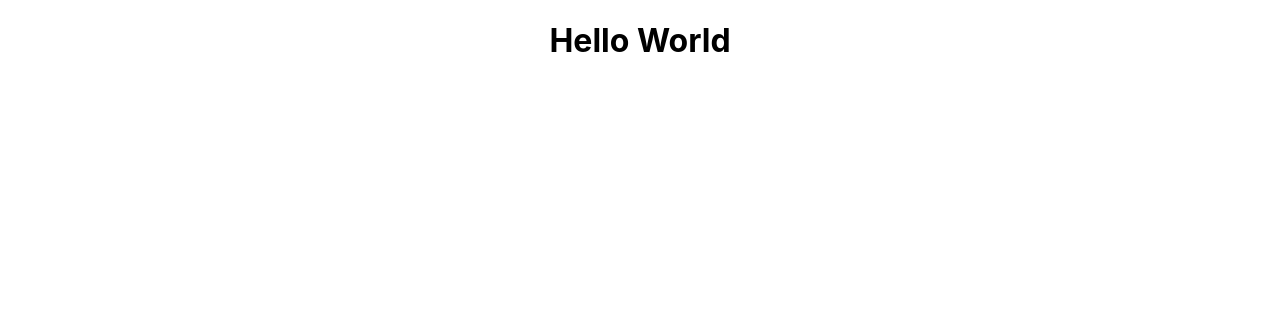
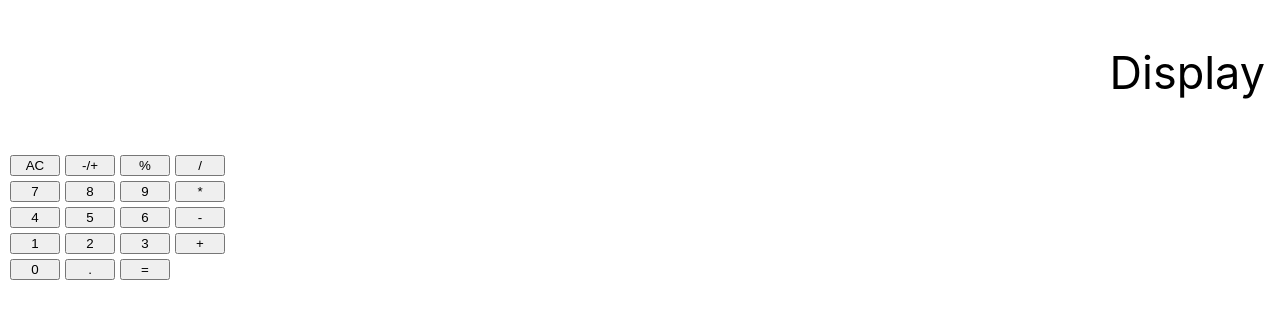
Before and after one commit to its-kumar-yash/react-calculator-app, a React (Create React App) app: page / in a window 1280 px wide. Shown: the top 318 px of the page. Built offline with nearby package versions, Linux system fonts and the light colour scheme.

Commit message:
created basic structure and added some styling

```diff
--- a/src/App.js
+++ b/src/App.js
@@ -1,9 +1,10 @@
 import './App.css';
+import Calculator from './components/Calculator';
 
 function App() {
   return (
     <div className="App">
-      <h1>Hello World</h1>
+      <Calculator />
     </div>
   );
 }
--- /dev/null
+++ b/src/components/Calculator.jsx
@@ -0,0 +1,55 @@
+import React, { useEffect, useState } from "react";
+import styles from "./Calculator.module.css"
+
+const Calculator = () => {
+
+    //calculator
+    const [inputNumber, setInputNumber] = useState(0);
+    const [displayResult, setDisplayResult] = useState(0);
+    const [isDecimal, setIsDecimal] = useState(false);
+    const [decimalCount, setDecimalCount] = useState(1);
+    const [operator, setOperator] = useState("");
+    const [calculatedResult, setCalculatedResult] = useState(0);
+
+    //re-render the app when the input is changed
+    useEffect(() => {
+        setDisplayResult(inputNumber);
+    }, [inputNumber]);
+
+    //re-render the app when the calculation is changed
+    useEffect(() => {
+        setDisplayResult(calculatedResult);
+    }, [calculatedResult]);
+
+    return <React.Fragment>
+        <div>
+            <section className={styles.monitor}>
+                <p>Display</p>
+            </section>
+            <section className={styles.calbtnContainer}>
+                <button>AC</button>
+                <button>-/+</button>
+                <button>%</button>
+                <button>/</button>
+                <button>7</button>
+                <button>8</button>
+                <button>9</button>
+                <button>*</button>
+                <button>4</button>
+                <button>5</button>
+                <button>6</button>
+                <button>-</button>
+                <button>1</button>
+                <button>2</button>
+                <button>3</button>
+                <button>+</button>
+                <button>0</button>
+                <button>.</button>
+                <button>=</button>
+            </section>
+        </div>
+    </React.Fragment>
+
+};
+
+export default Calculator;
--- /dev/null
+++ b/src/components/Calculator.module.css
@@ -0,0 +1,13 @@
+.monitor {
+    text-align: right;
+    margin: 40px 15px 0 0;
+    font-size: 45px;
+}
+
+.calbtnContainer {
+    display: grid;
+    grid-template-columns: repeat(4, 50px);
+    grid-template-rows: auto;
+    gap: 5px;
+    padding: 10px;
+}
```
